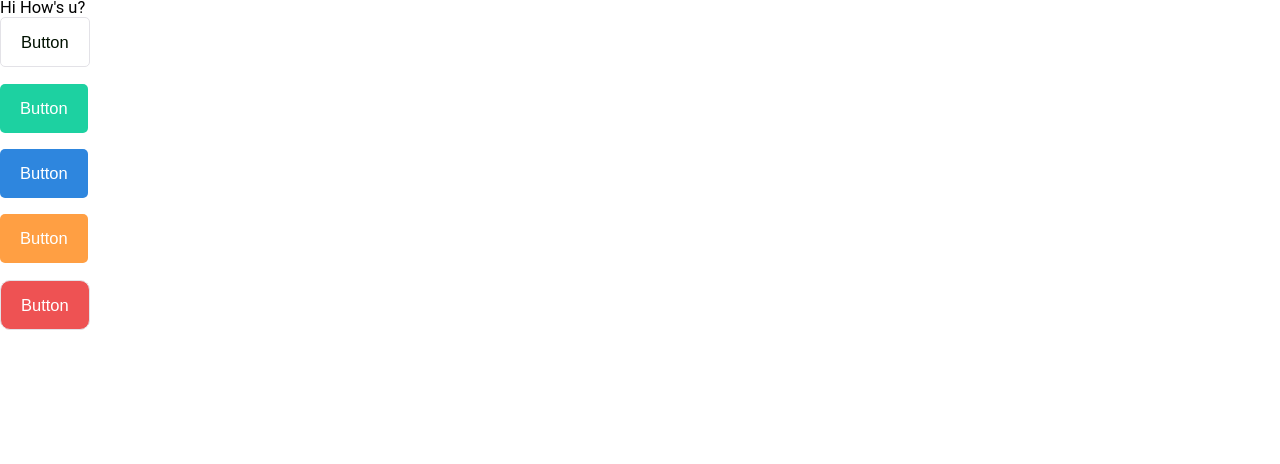
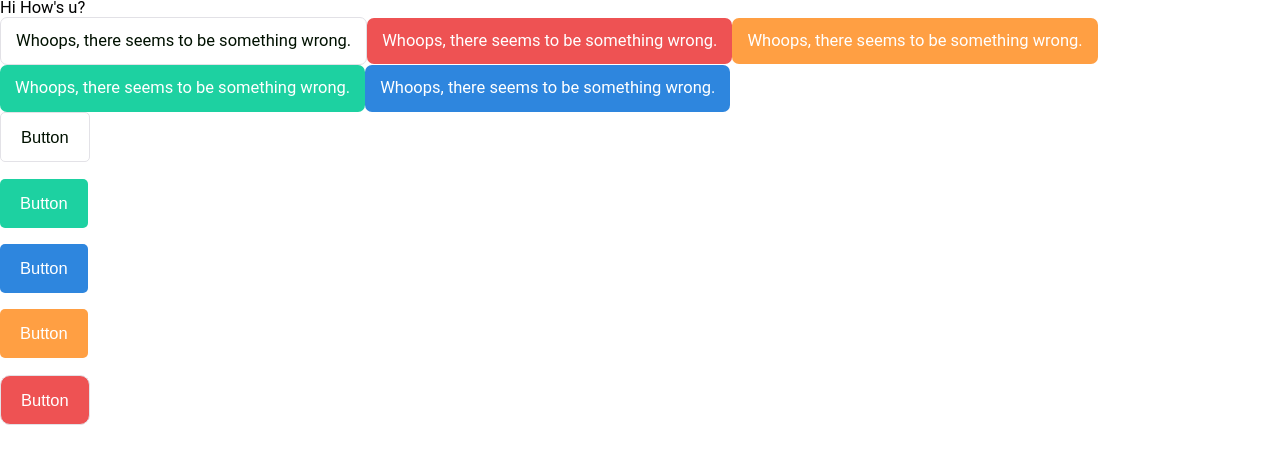
Before and after one commit to Matildevoldsen/Modular-SCSS-for-React, a React (Create React App) app: page / in a window 1280 px wide. Shown: the top 464 px of the page. Built offline with nearby package versions, Linux system fonts and the light colour scheme.

Commit message:
Added info class

```diff
--- a/scss/app.scss
+++ b/scss/app.scss
@@ -4,3 +4,4 @@
 @import "base/reset";
 @import "base/base";
 @import "components/button";
+@import "components/info";
--- /dev/null
+++ b/scss/components/_info.scss
@@ -0,0 +1,42 @@
+.info {
+  display: inline-flex;
+  padding: 1.5rem;
+  background: $white;
+  border: 1px solid darken($grey, 0.4%);
+  color: $black;
+  font-size: $font--size;
+  -webkit-border-radius: 0.7rem;
+  -moz-border-radius: 0.7rem;
+  border-radius: 0.7rem;
+  max-width: 98%;
+  text-align: center;
+  justify-content: center;
+  align-items: center;
+  font-weight: $font--weight-default;
+  height: auto;
+  flex-wrap: wrap;
+}
+
+.info-primary {
+  background: $blue;
+  border: none;
+  color: $white;
+}
+
+.info-success {
+  background: $green;
+  border: none;
+  color: $white;
+}
+
+.info-warning {
+  background: $orange;
+  border: none;
+  color: $white;
+}
+
+.info-danger {
+  background: $red;
+  border: none;
+  color: $white;
+}
--- a/src/App.css
+++ b/src/App.css
@@ -134,4 +134,42 @@ body {
   -moz-border-radius: 2rem;
   border-radius: 2rem; }
 
+.info {
+  display: inline-flex;
+  padding: 1.5rem;
+  background: #fff;
+  border: 1px solid #e2e1e6;
+  color: #010;
+  font-size: 1.65rem;
+  -webkit-border-radius: 0.7rem;
+  -moz-border-radius: 0.7rem;
+  border-radius: 0.7rem;
+  max-width: 98%;
+  text-align: center;
+  justify-content: center;
+  align-items: center;
+  font-weight: 400;
+  height: auto;
+  flex-wrap: wrap; }
+
+.info-primary {
+  background: #2e86de;
+  border: none;
+  color: #fff; }
+
+.info-success {
+  background: #1dd1a1;
+  border: none;
+  color: #fff; }
+
+.info-warning {
+  background: #ff9f43;
+  border: none;
+  color: #fff; }
+
+.info-danger {
+  background: #ee5253;
+  border: none;
+  color: #fff; }
+
 /*# sourceMappingURL=app.css.map */
--- a/src/App.js
+++ b/src/App.js
@@ -1,12 +1,34 @@
 import React, {Component} from 'react';
 import './App.css';
 import Button from './Components/Button';
+import Info from './Components/Info';
 
 class App extends Component {
     render() {
         return (
             <div className="App">
                 <p>Hi How's u?</p>
+                <Info>
+                    Whoops, there seems to be something wrong.
+                </Info>
+
+                <Info infoClassName="info info-danger"
+                    isCloseAble="false">
+                    Whoops, there seems to be something wrong.
+                </Info>
+
+                <Info infoClassName="info info-warning">
+                    Whoops, there seems to be something wrong.
+                </Info>
+
+                <Info infoClassName="info info-success">
+                    Whoops, there seems to be something wrong.
+                </Info>
+
+                <Info infoClassName="info info-primary">
+                    Whoops, there seems to be something wrong.
+                </Info>
+
                 <Button bsClass="btn">Button</Button><br/>
                 <Button bsClass="btn btn--success">Button</Button><br/>
                 <Button bsClass="btn btn--primary">Button</Button><br/>
--- /dev/null
+++ b/src/Components/Info.js
@@ -0,0 +1,18 @@
+import React, {Component} from 'react';
+
+class Info extends Component {
+
+    constructor() {
+        super();
+    }
+
+    render() {
+        return (
+            <div className={this.props.infoClassName ? this.props.infoClassName : 'info'}>
+                <p>{this.props.children} {this.props.isCloseAble ? '' : <span></span>}</p>
+            </div>
+        );
+    }
+}
+
+export default Info;
```
Also changed, not shown: scss/components/_message.scss (deleted), 2 other files (tests, documents, lock files or other folders).
